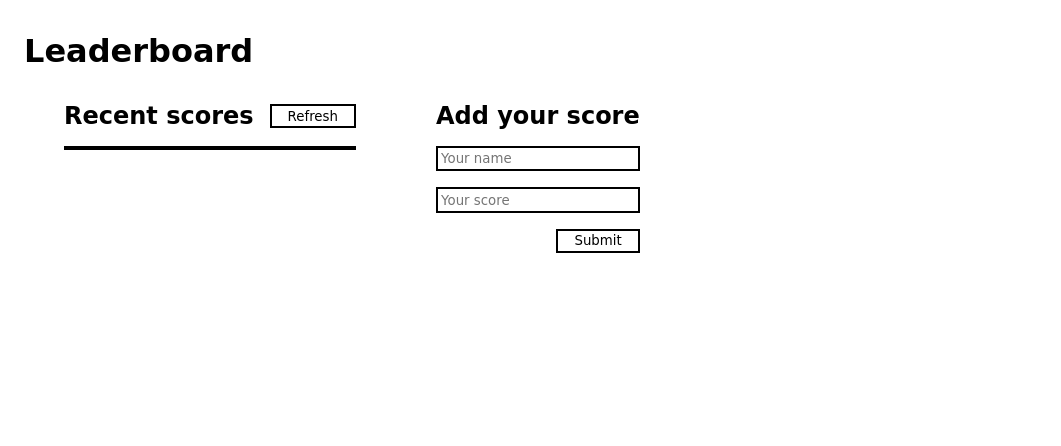
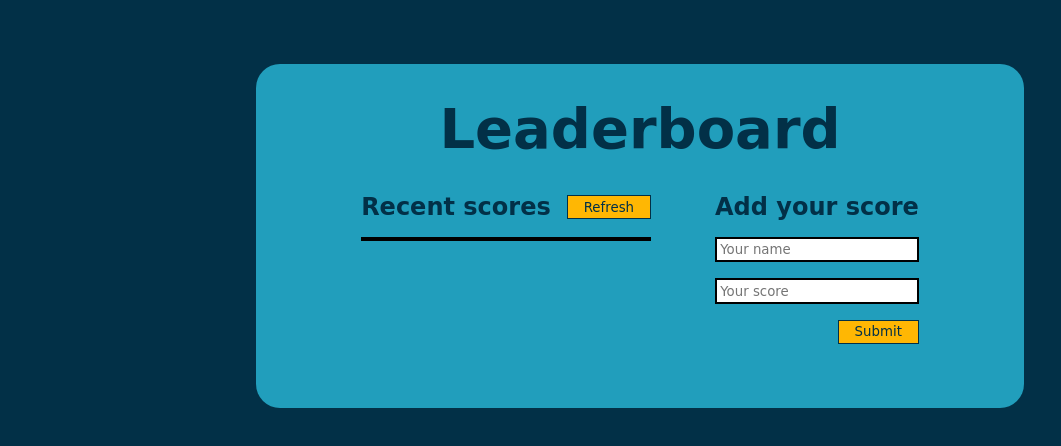
Before and after one commit to sevinchek/leaderboard, a website with bundled scripts: page src/index.html in a window 1280 px wide. Shown: the whole page, without its empty margins (0-1061 px from the left). Built offline with nearby package versions, Linux system fonts and the light colour scheme; no server answers; a web font is replaced by a local one.

Commit message:
Add style to Leaderboard project

```diff
--- a/src/index.html
+++ b/src/index.html
@@ -7,14 +7,17 @@
     <link rel="preconnect" href="https://fonts.googleapis.com" />
     <link rel="preconnect" href="https://fonts.gstatic.com" crossorigin />
     <link
-      href="https://fonts.googleapis.com/css2?family=Baloo+Chettan+2:wght@400;700&display=swap"
+      href="https://fonts.googleapis.com/css2?family=Baloo+Chettan+2:wght@400;500;600;700&display=swap"
       rel="stylesheet"
     />
+    <link rel="stylesheet" href="./style.css" />
+    <script src="./index.js" type="module" defer></script>
     <title>Leaderboard</title>
   </head>
   <body>
+    <main>
       <h1>Leaderboard</h1>
-    <main>
+      <div id="table-form">
         <div id="scores">
           <div id="scores-title">
             <h2>Recent scores</h2>
@@ -30,6 +33,7 @@
             <button type="submit">Submit</button>
           </form>
         </div>
+      </div>
     </main>
   </body>
 </html>
--- a/src/style.css
+++ b/src/style.css
@@ -3,6 +3,11 @@
   margin: 0;
   padding: 0;
   font-family: "Baloo Chettan 2", cursive;
+  color: #023047;
+}
+
+body {
+  background-color: #023047;
 }
 
 ul {
@@ -15,27 +20,41 @@ li {
 }
 
 button {
-  border: 2px solid black;
-  background-color: #fff;
+  border: 1px solid #023047;
+  background-color: #ffb703;
+  font-weight: 500;
 }
 
 li:nth-child(odd) {
-  background: #ddd;
+  background: #8ecae6;
+}
+
+main {
+  background-color: #219ebc;
+  margin: 4rem auto;
+  padding: 0 4rem 4rem 4rem;
+  display: flex;
+  flex-direction: column;
+  align-items: center;
+  width: 60%;
+  border-radius: 1.5rem;
 }
 
 h1 {
+  font-size: 3.5rem;
   margin: 2rem 1.5rem;
 }
 
-main {
-  padding: 0 4rem;
+#table-form {
   display: flex;
+  width: 100%;
+  justify-content: center;
 }
 
 #scores {
   display: flex;
   flex-direction: column;
-  margin-right: 5rem;
+  margin-right: 10%;
 }
 
 #scores-title {
@@ -65,6 +84,16 @@ main {
   padding: 0.2rem;
 }
 
+input::-webkit-outer-spin-button,
+input::-webkit-inner-spin-button {
+  -webkit-appearance: none;
+  margin: 0;
+}
+
+input[type="number"] {
+  -moz-appearance: textfield;
+}
+
 #add-score > form > button {
   align-self: flex-end;
   height: 1.5rem;
```
Lines whose indentation alone changed are shown as unchanged.
